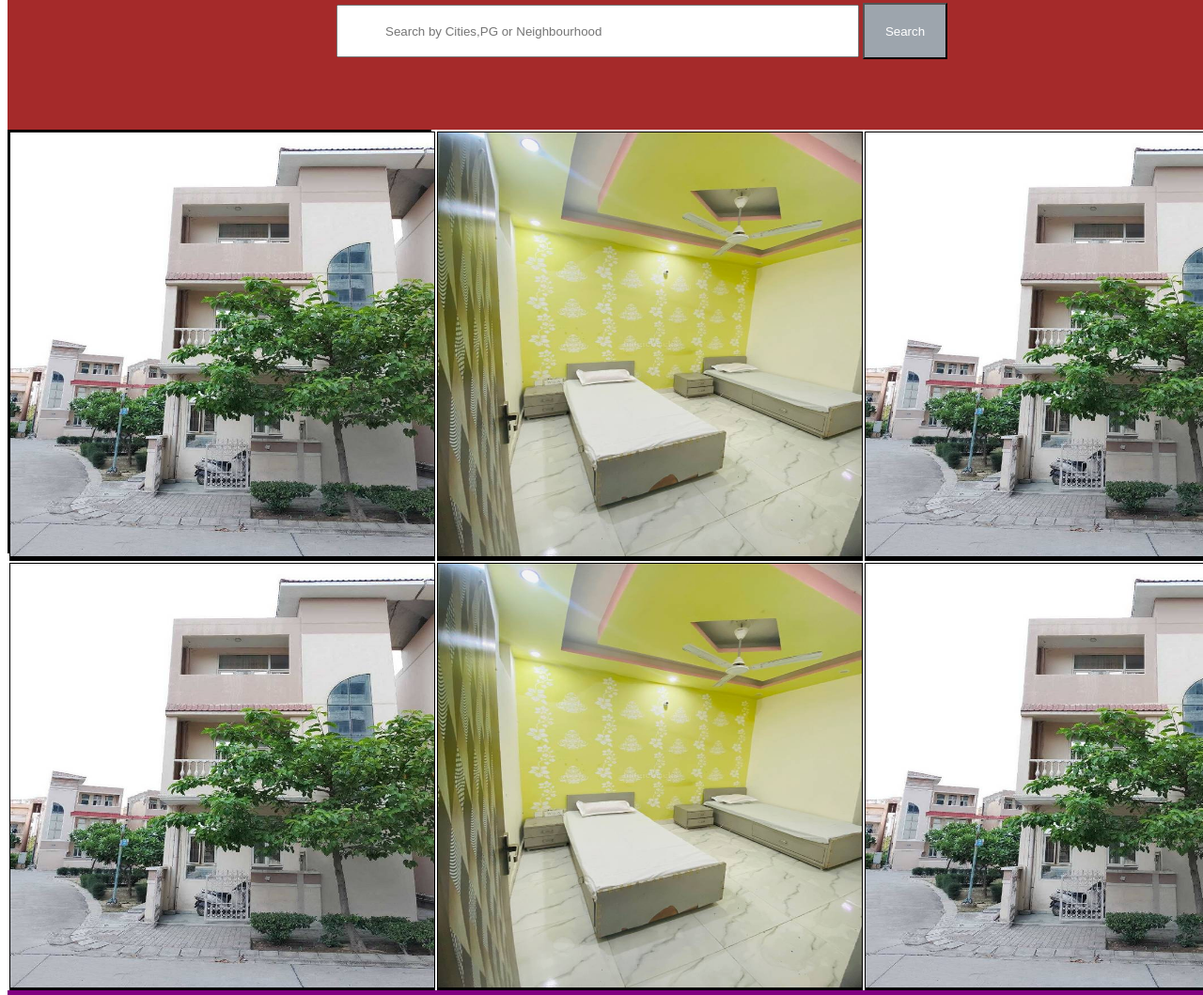
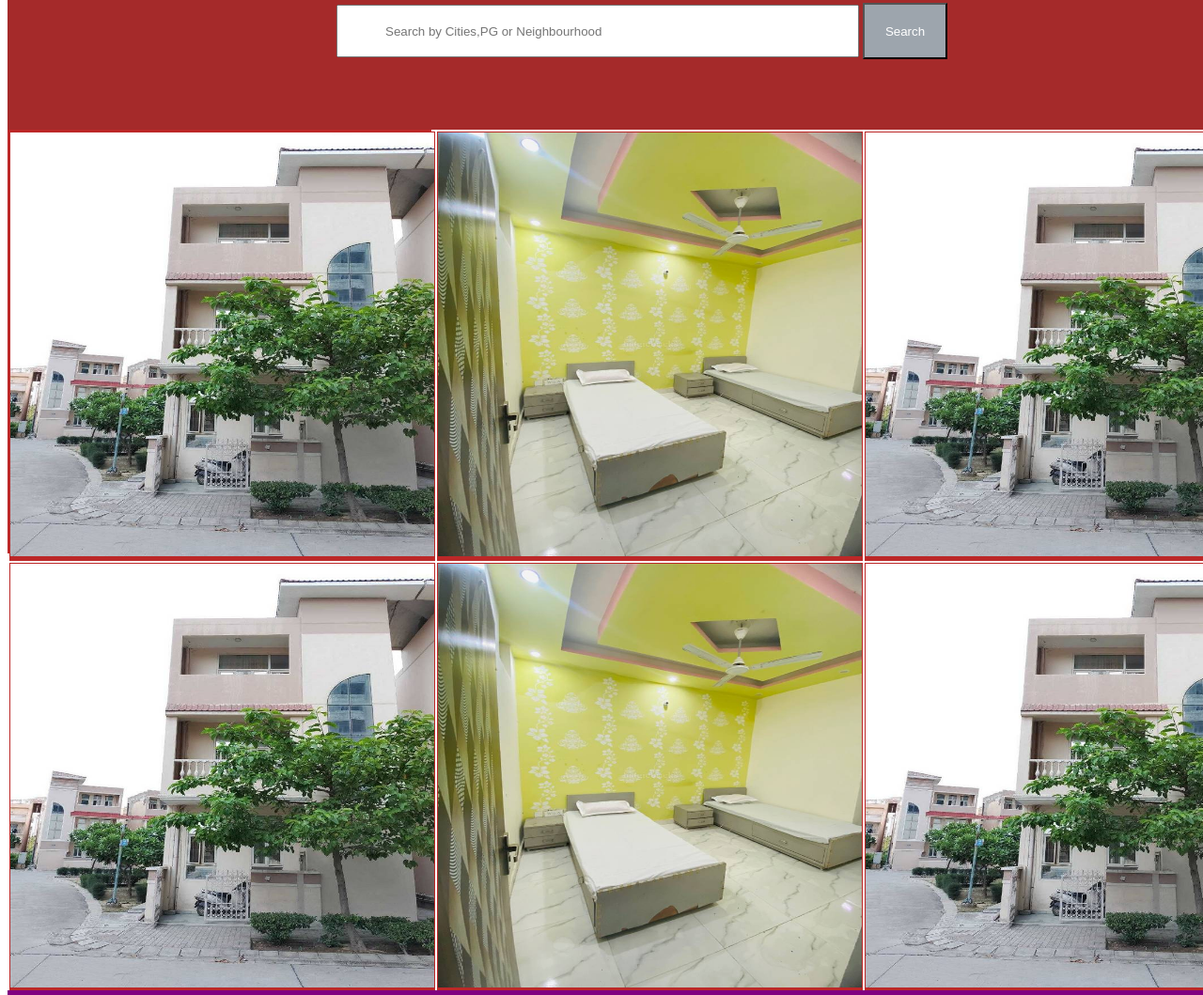
Before and after one commit to ShubhamRathour123/PgDekho, a plain HTML site: page index.html in a window 1280 px wide. Shown: the part 396-1455 px from the top of the page at 94% size. Drawn offline with Linux system fonts and the light colour scheme.

Commit message:
update file

```diff
--- a/style.css
+++ b/style.css
@@ -57,8 +57,10 @@
 {
     height: 451px;
     width: 451px;
-    background-color: black;
+    background-color: rgb(188, 40, 40);
 }
+
+
 #footer
 {
     height: 400px;
```
